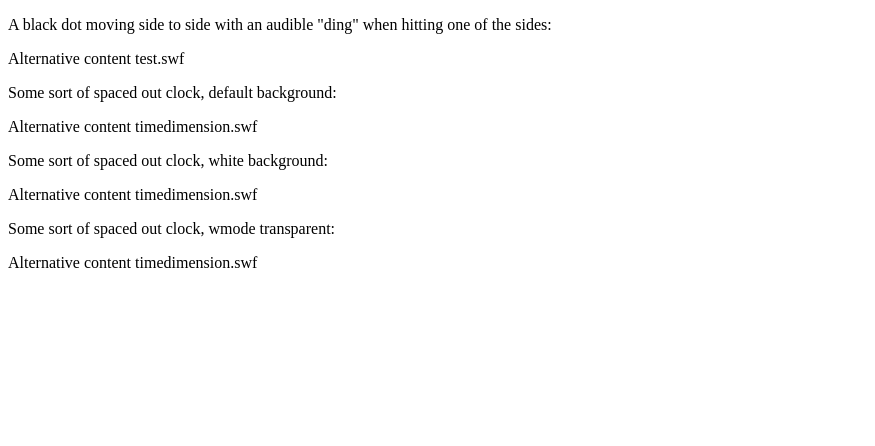
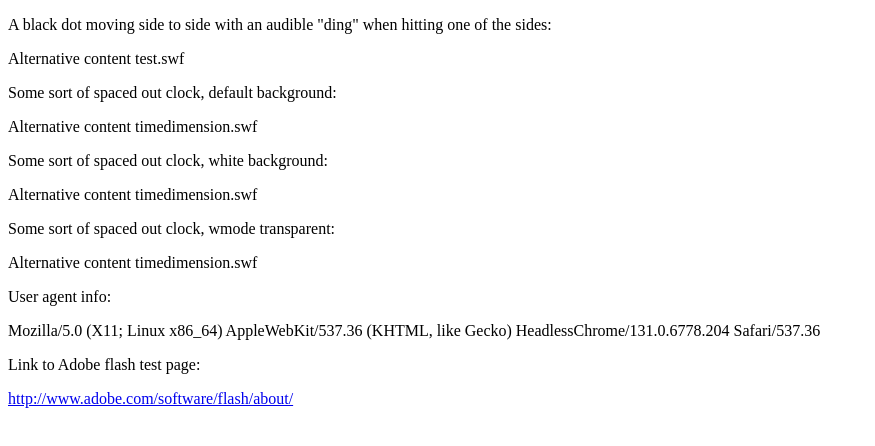
Before and after one commit to motin/flash-tidesdk-app, a plain HTML site: page Resources/index.html in a window 1280 px wide. Shown: the whole page, without its empty margins (0-875 px from the left). Drawn offline with Linux system fonts and the light colour scheme; a script that the page names is missing.

Commit message:
Added user agent info and link to adobe flash test page

```diff
--- a/Resources/index.html
+++ b/Resources/index.html
@@ -68,6 +68,17 @@
 			<!--<![endif]-->
 		</object>
 
+		<p>User agent info:</p>
+		<script type="text/javascript" language="javascript">
+
+			console.log(navigator.userAgent);
+			document.write(navigator.userAgent);
+
+		</script>
+
+		<p>Link to Adobe flash test page:</p>
+		<a href="http://www.adobe.com/software/flash/about/">http://www.adobe.com/software/flash/about/</a>
+
 		<script type="text/javascript" language="javascript">
 
 			// Proposed workaround from http://jira.appcelerator.org/browse/TIDESK-491?focusedCommentId=122468&page=com.atlassian.jira.plugin.system.issuetabpanels:comment-tabpanel#comment-122468
```
